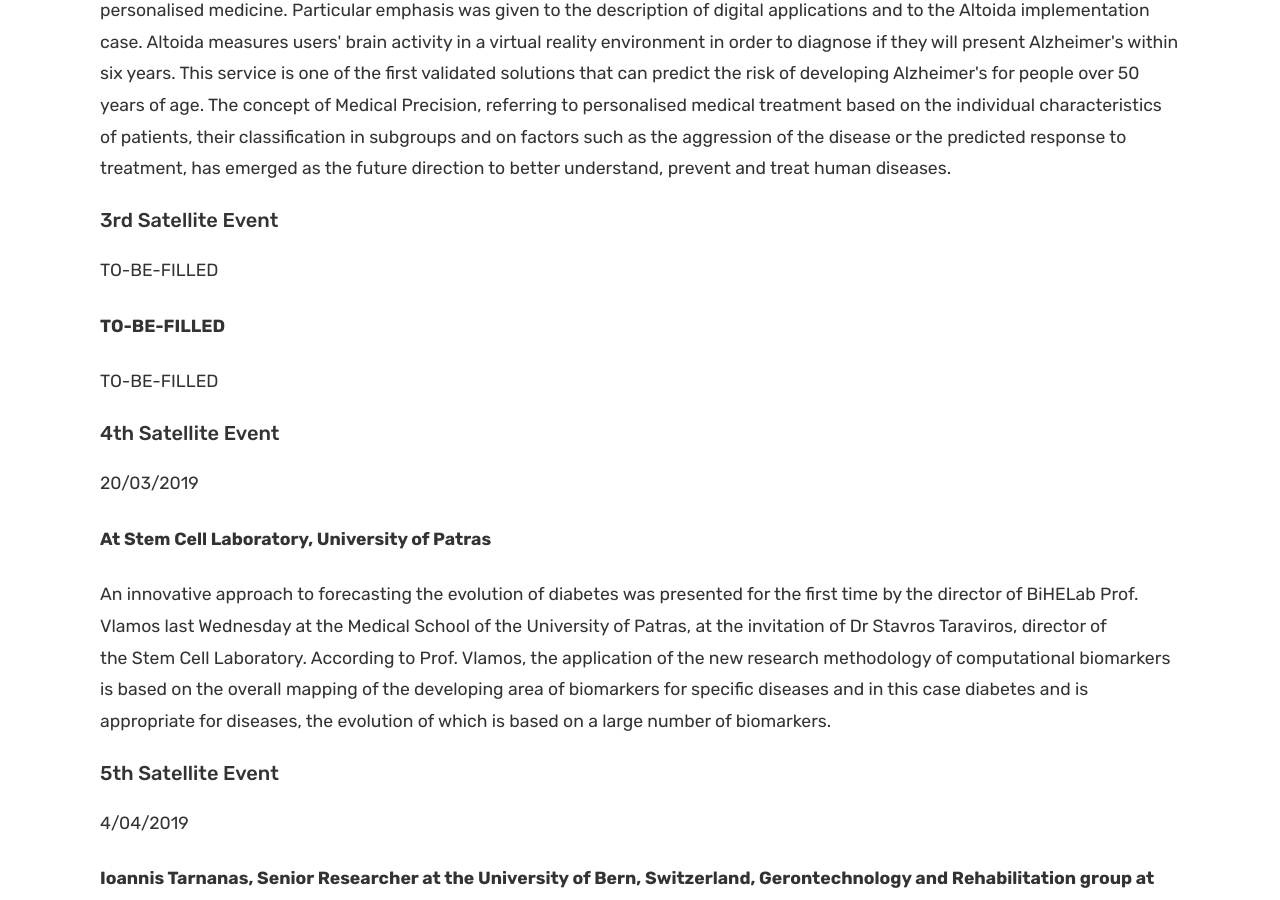
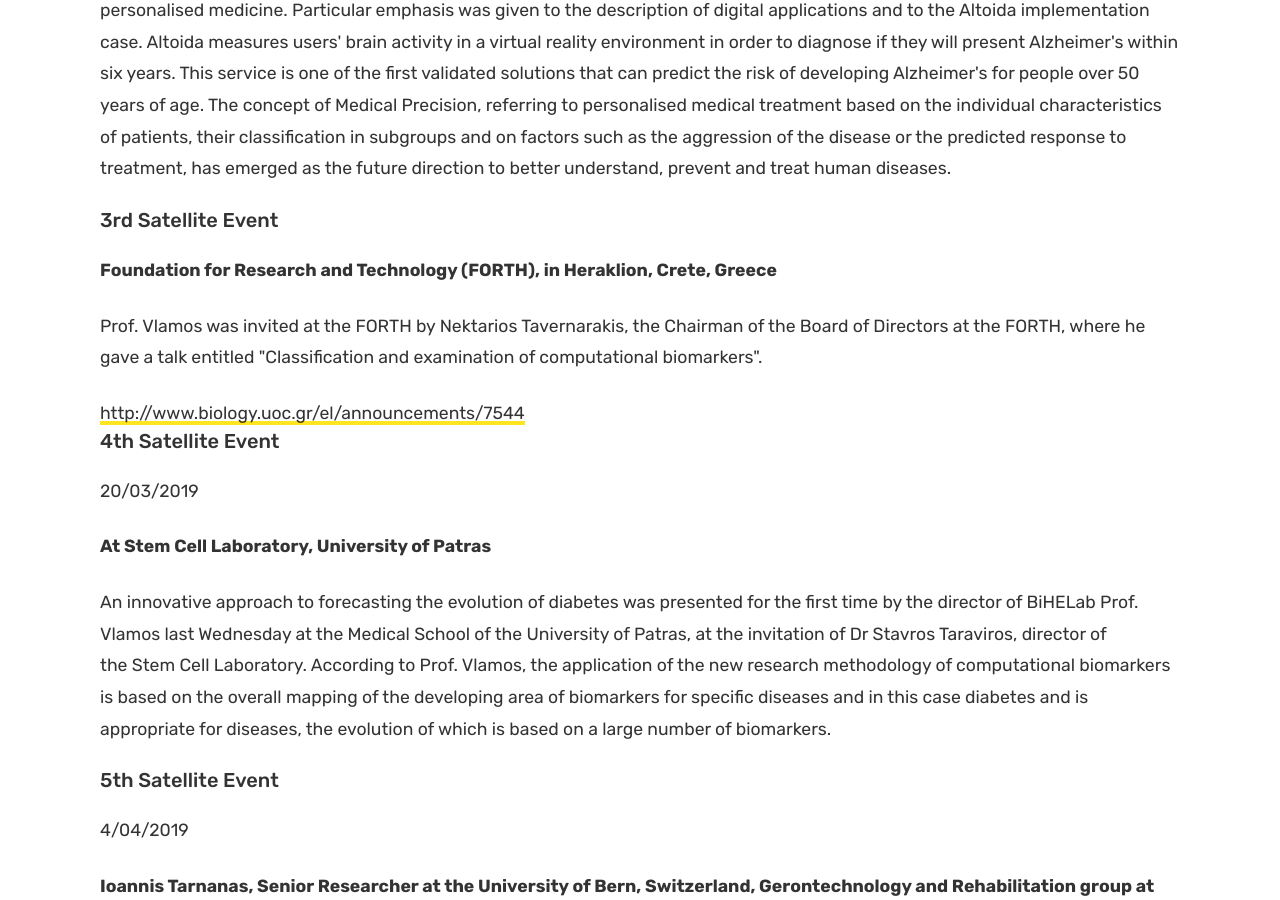
Before and after one commit to Covide-1797/genedis, a Jekyll site: the page built from pages/satellite-events.html, in a window 1280 px wide and 900 px high, scrolled down 799 px. Built offline with Jekyll 4.4.1, drawn with Linux system fonts in a browser that asks for light colours.

Commit message:
Update satellite-events.html

```diff
--- a/pages/satellite-events.html
+++ b/pages/satellite-events.html
@@ -41,13 +41,11 @@ title: Satellite events
 
                 <p class="card-text">
                     <p>
-                        TO-BE-FILLED
+                        <strong>Foundation for Research and Technology (FORTH), in Heraklion, Crete, Greece</strong>
                     </p>
-                    <p>
-                        <strong>TO-BE-FILLED</strong>
-                    </p>
-                    TO-BE-FILLED
+                    Prof. Vlamos was invited at the FORTH by Nektarios Tavernarakis, the Chairman of the Board of Directors at the FORTH, where he gave a talk entitled "Classification and examination of computational biomarkers".
                 </p>
+                <a href="http://www.biology.uoc.gr/el/announcements/7544">http://www.biology.uoc.gr/el/announcements/7544</a>
             </div>
 
             <div class="card-body">
```
